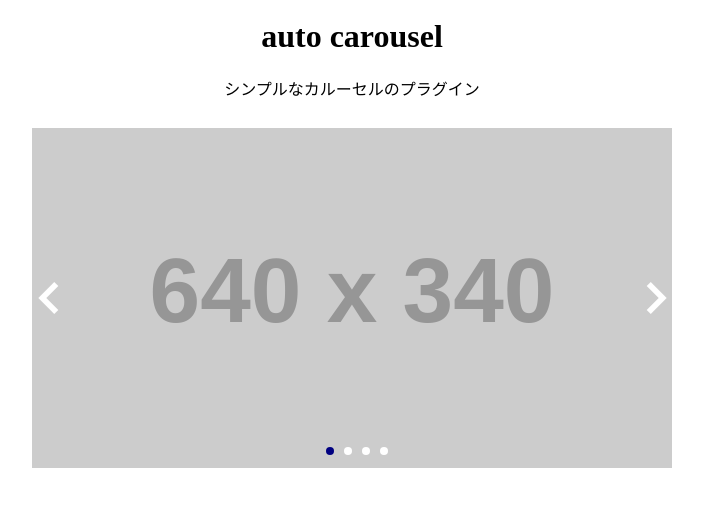
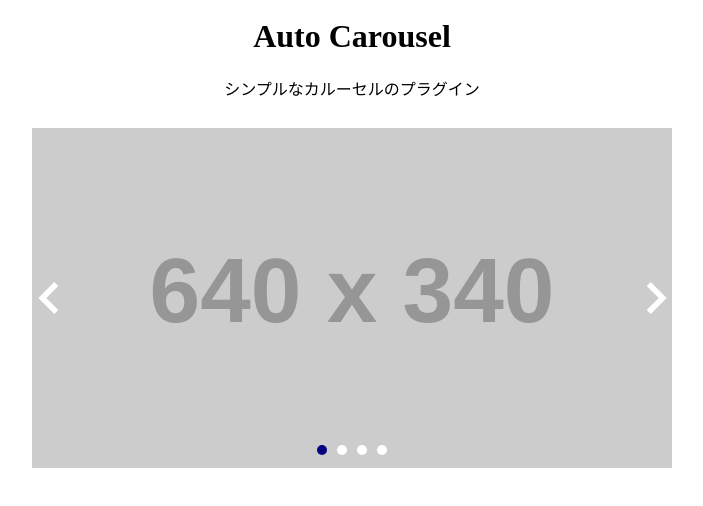
Before and after one commit to blajir/carousel, a website: page index.html in a window 1280 px wide. Shown: the whole page, without its empty margins (288-991 px from the left). Drawn offline with nearby package versions, Linux system fonts and the light colour scheme; placeholder pictures from the web are drawn by us.

Commit message:
ページャークリック時調整中

```diff
--- a/css/index.css
+++ b/css/index.css
@@ -70,9 +70,15 @@ button:focus{
   display: inline-block;
   width: 8px;
   height: 8px;
+  padding: 5px;
   border-radius: 8px;
   background-color: #fff;
   margin-left: 10px;
+  /*cursor: pointer;*/
+  box-sizing: border-box;
+}
+.pager > li:first-child{
+  margin-left: 0;
 }
 .pager > li.is-current{
   background-color: #000081;
--- a/index.html
+++ b/index.html
@@ -2,14 +2,14 @@
 <html lang="en">
 <head>
   <meta charset="UTF-8">
-  <title>carousel</title>
+  <title>Auto Carousel</title>
   <link rel="stylesheet" href="//cdnjs.cloudflare.com/ajax/libs/meyer-reset/2.0/reset.min.css">
   <link rel="stylesheet" href="./css/index.css">
   <script src="//code.jquery.com/jquery-2.2.4.min.js" integrity="sha256-BbhdlvQf/xTY9gja0Dq3HiwQF8LaCRTXxZKRutelT44=" crossorigin="anonymous"></script>
   <script src="./js/index.js"></script>
 </head>
 <body>
-  <h1>auto carousel</h1>
+  <h1>Auto Carousel</h1>
   <p>シンプルなカルーセルのプラグイン</p>
   <div class="slide">
     <ul class="slide-inner">
```
Also changed, not shown: js/index.js (+17 -0 lines).
